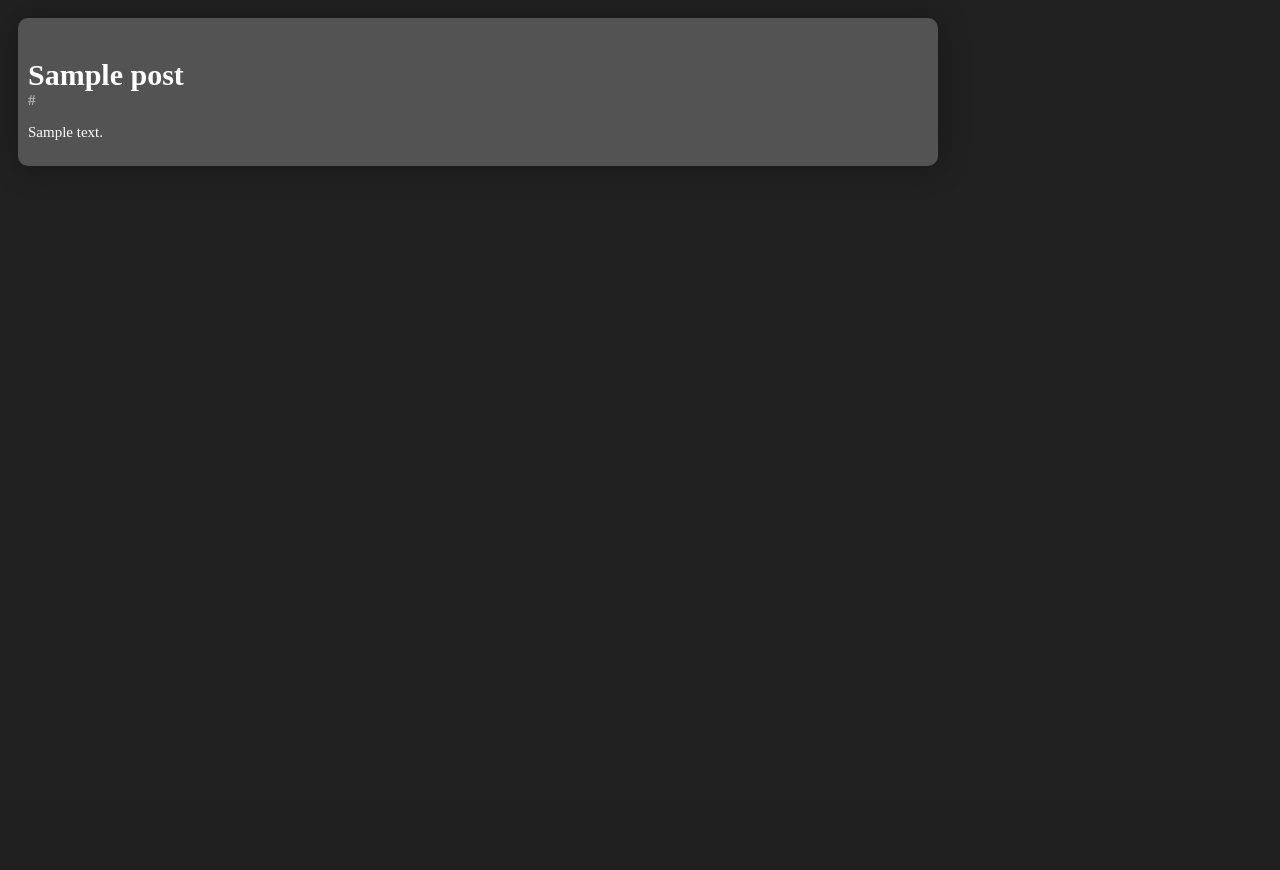
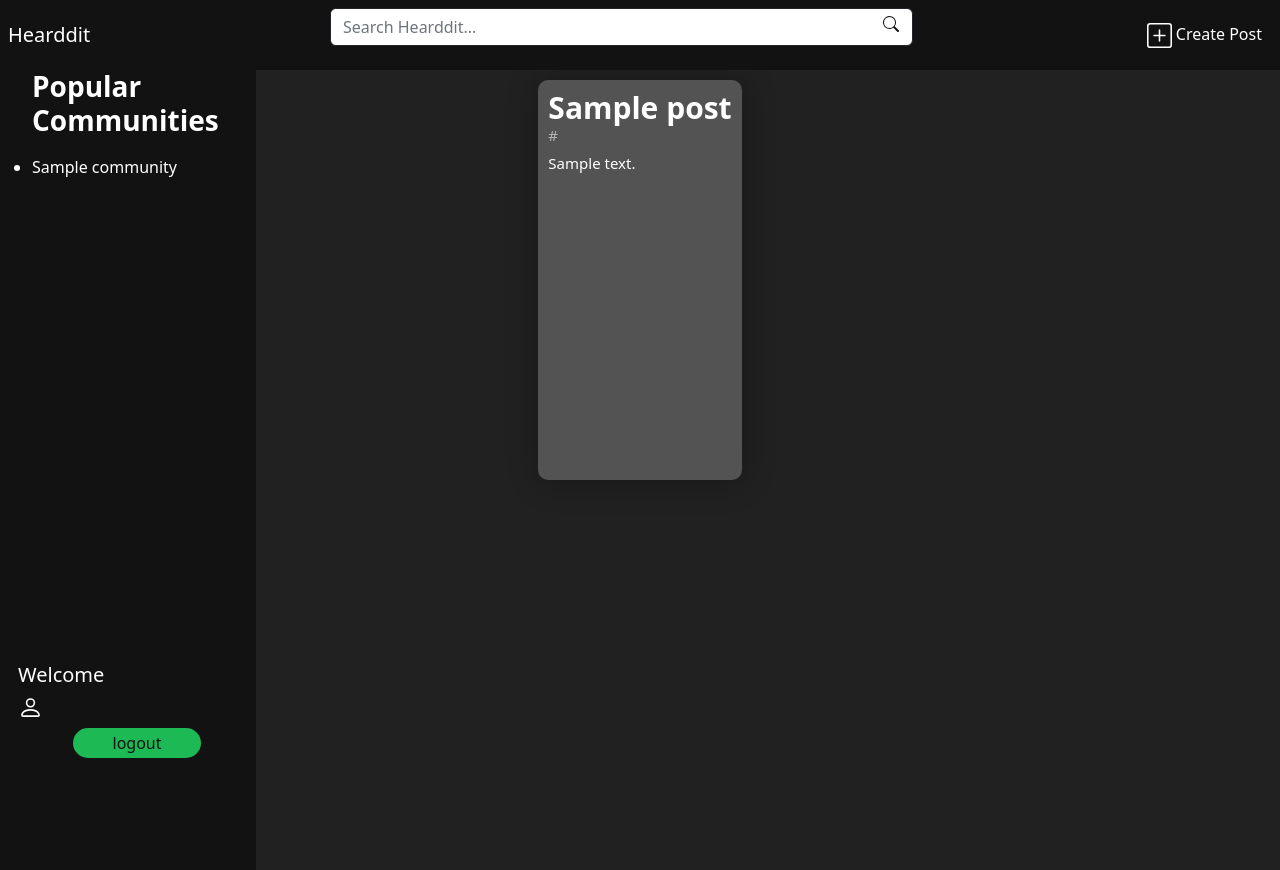
Before and after one commit to GTrac/hearddit, a Flask app: page /post/1 in a window 1280 px wide. Before the commit the page ends 166 px from the top, so only its background shows below. Run offline with Flask 3, Linux system fonts and the light colour scheme; the visitor is signed in with stand-in values (Sample User, id 1); tables that the repository leaves empty hold one stand-in row (values such as "Sample post").

Commit message:
fix card

```diff
--- a/app.py
+++ b/app.py
@@ -73,7 +73,8 @@ def create_post():
 @app.get('/post/<int:post_id>')
 def post_page(post_id):
     post_obj = posts.query.get(post_id)
-    return render_template('card.html', post=post_obj)
+    all_communities = com_singleton.get_all_coms()
+    return render_template('card.html', post=post_obj, communities=all_communities)
 
 @app.post('/delete/post')
 def delete_post(post_id):
--- a/templates/card.html
+++ b/templates/card.html
@@ -6,12 +6,13 @@
 
 
     .card-container{
-        padding: 10px;
+        width: auto;
+        padding: 5px;
     }
     .hearddit-card{
 
         max-width: 900px;
-        padding: 10px;
+        padding: 5px;
         background-color: 535353;
         border-radius: 10px;
         box-shadow: 1px 1px 2rem rgba(0, 0, 0, 0.3);
@@ -47,9 +48,8 @@
     }
 
 </style>
-
-<body>
-
+{%extends '_layout.html'%}
+{%block body%}
     <div class="card-container">
         <div class="hearddit-card">
             <h3 class="title">{{post.post_title}}</h3>
@@ -57,5 +57,4 @@
             <p class="content">{{post.post_text}}</p>
         </div>
     </div>
-
-</body>
+{%endblock%}
```
